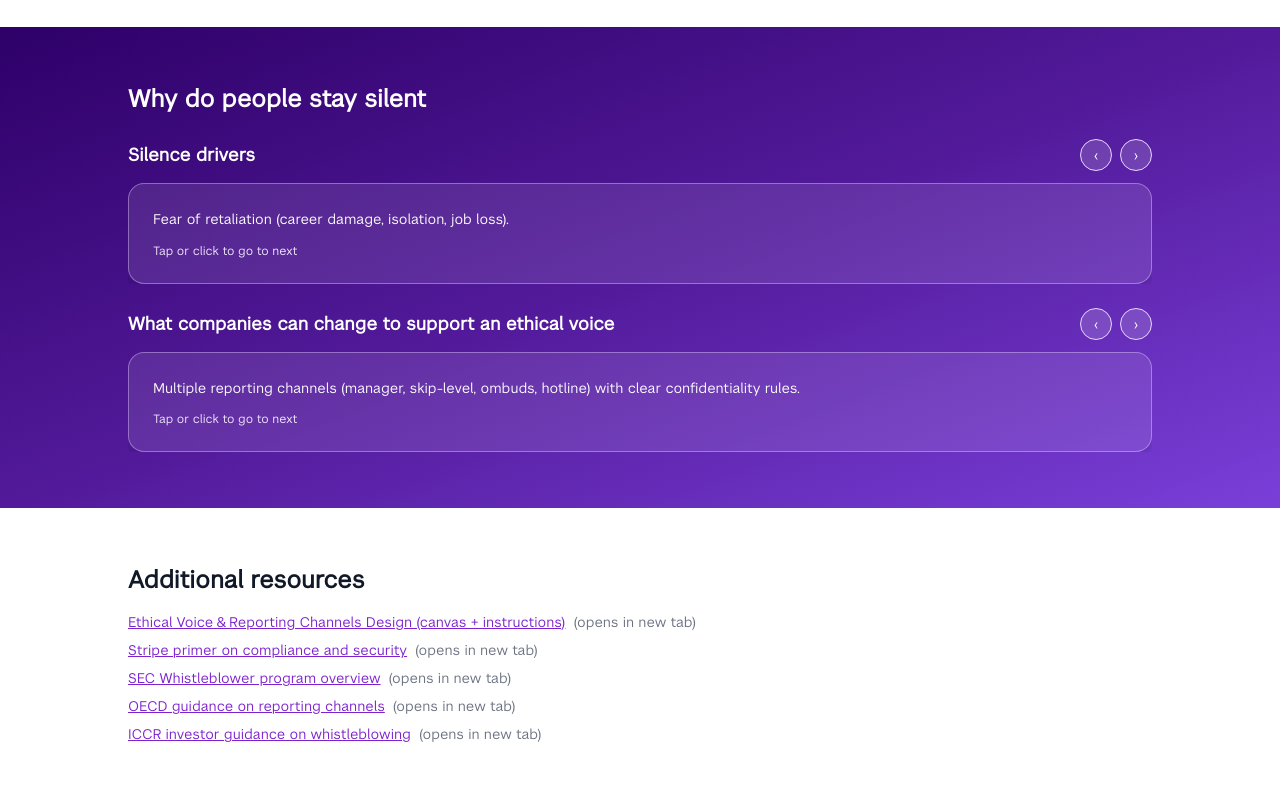
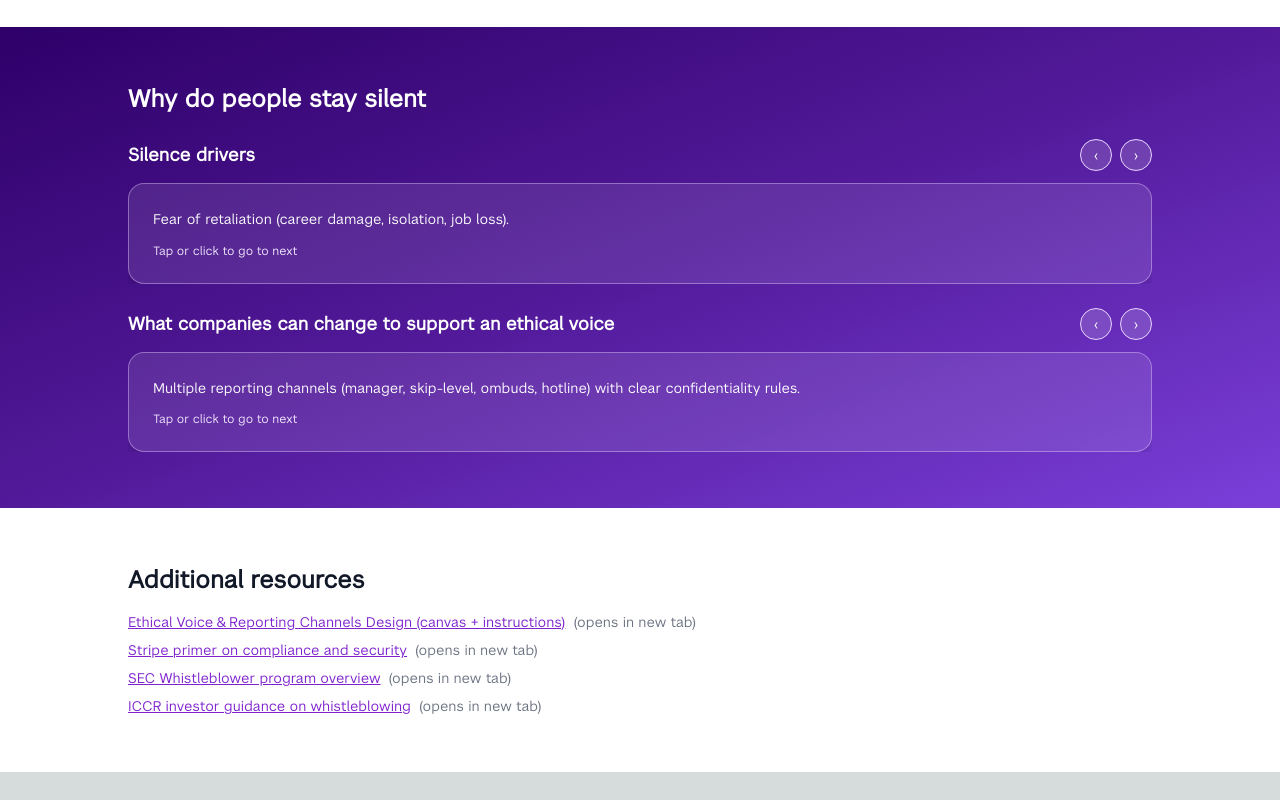
Before and after one commit to arnab-156/arnab-majumdar, a Next.js app: page /nyu/professional-responsibility in a window 1280 px wide. Shown: the part 1535-2335 px from the top of the page. After the commit the page ends 2307 px from the top, so only its background shows below. Built offline with nearby package versions, Linux system fonts and the light colour scheme.

Commit message:
Remove OECD link from additional resources

```diff
--- a/src/app/nyu/professional-responsibility/page.tsx
+++ b/src/app/nyu/professional-responsibility/page.tsx
@@ -48,7 +48,6 @@ const resourceLinks = [
   { title: "Ethical Voice & Reporting Channels Design (canvas + instructions)", url: "https://www.ethicscanvas.org/" },
   { title: "Stripe primer on compliance and security", url: "https://docs.stripe.com/security/guide" },
   { title: "SEC Whistleblower program overview", url: "https://www.sec.gov/whistleblower" },
-  { title: "OECD guidance on reporting channels", url: "https://www.oecd.org/corruption/anti-corruption-and-integrity/" },
   { title: "ICCR investor guidance on whistleblowing", url: "https://www.iccr.org/" },
 ];
 
```
